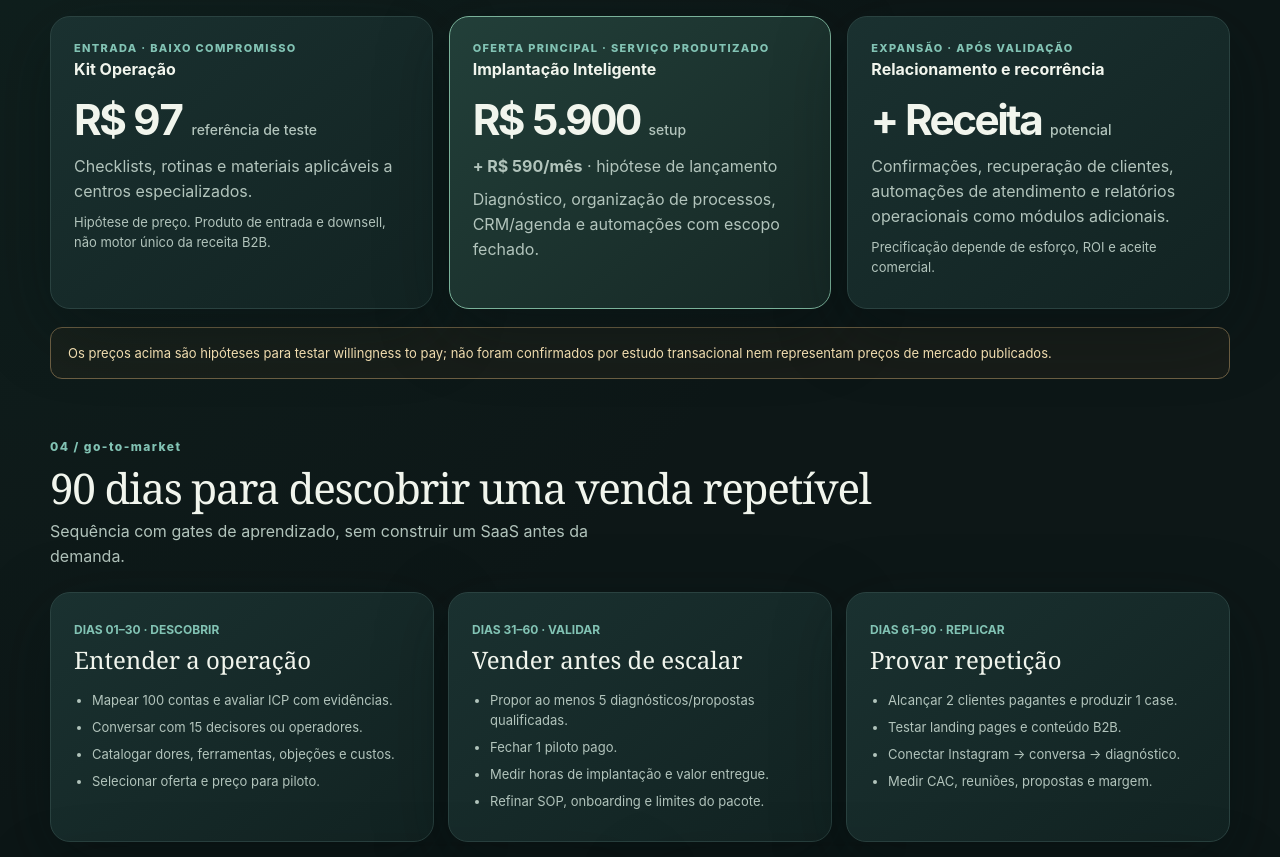
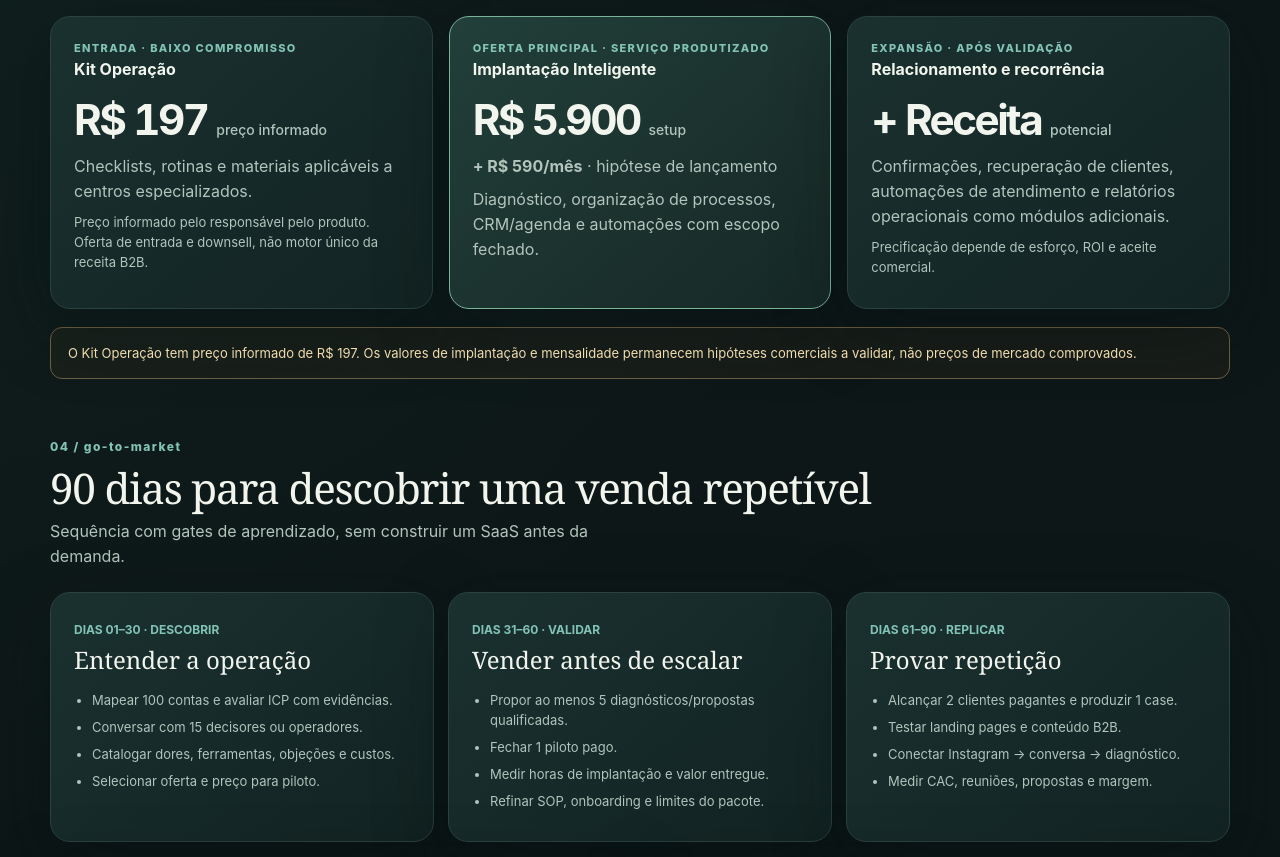
Before and after one commit to keevinvieeira/product-lead-os, a plain HTML site: page site/index.html in a window 1280 px wide. Shown: the part 2335-3192 px from the top of the page. Drawn offline with Linux system fonts and the light colour scheme.

Commit message:
fix: correct Kit Operação price to R$197 in B2B strategy page

```diff
--- a/site/index.html
+++ b/site/index.html
@@ -74,11 +74,11 @@ table{border-collapse:collapse;width:100%;min-width:700px}th,td{text-align:left;
 <section class="section">
 <div class="section-head"><div><div class="n">03 / arquitetura comercial</div><h2>Oferta antes de plataforma</h2><p>Entrar pelo problema operacional mensurável, não por uma promessa genérica de inteligência artificial.</p></div></div>
 <div class="grid">
-<article class="card"><div class="eyebrow">Entrada · baixo compromisso</div><h3>Kit Operação</h3><div class="metric">R$ 97 <small>referência de teste</small></div><p>Checklists, rotinas e materiais aplicáveis a centros especializados.</p><p class="sub">Hipótese de preço. Produto de entrada e downsell, não motor único da receita B2B.</p></article>
+<article class="card"><div class="eyebrow">Entrada · baixo compromisso</div><h3>Kit Operação</h3><div class="metric">R$ 197 <small>preço informado</small></div><p>Checklists, rotinas e materiais aplicáveis a centros especializados.</p><p class="sub">Preço informado pelo responsável pelo produto. Oferta de entrada e downsell, não motor único da receita B2B.</p></article>
 <article class="card highlight"><div class="eyebrow">Oferta principal · serviço produtizado</div><h3>Implantação Inteligente</h3><div class="metric">R$ 5.900 <small>setup</small></div><p><strong>+ R$ 590/mês</strong> · hipótese de lançamento</p><p>Diagnóstico, organização de processos, CRM/agenda e automações com escopo fechado.</p></article>
 <article class="card"><div class="eyebrow">Expansão · após validação</div><h3>Relacionamento e recorrência</h3><div class="metric">+ Receita <small>potencial</small></div><p>Confirmações, recuperação de clientes, automações de atendimento e relatórios operacionais como módulos adicionais.</p><p class="sub">Precificação depende de esforço, ROI e aceite comercial.</p></article>
 </div>
-<div class="note section-gap">Os preços acima são hipóteses para testar willingness to pay; não foram confirmados por estudo transacional nem representam preços de mercado publicados.</div>
+<div class="note section-gap">O Kit Operação tem preço informado de R$ 197. Os valores de implantação e mensalidade permanecem hipóteses comerciais a validar, não preços de mercado comprovados.</div>
 </section>
 <section class="section">
 <div class="section-head"><div><div class="n">04 / go-to-market</div><h2>90 dias para descobrir uma venda repetível</h2><p>Sequência com gates de aprendizado, sem construir um SaaS antes da demanda.</p></div></div>
```
